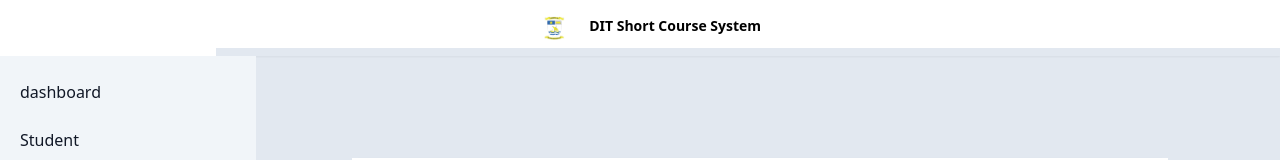
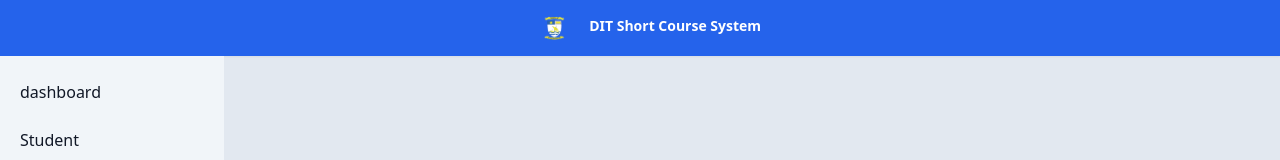
Before and after one commit to shadmbwagha/short-courses-vfe, a Vue app: page /studentForm in a window 1280 px wide. Shown: the top 160 px of the page. Built offline with nearby package versions, Linux system fonts and the light colour scheme; no server answers; what vue-toast-notification would draw is missing.

Commit message:
fron end

```diff
--- a/src/components/Header.vue
+++ b/src/components/Header.vue
@@ -1,6 +1,6 @@
 <template>
-  <div class="fixed top-0 left-0 flex items-center justify-center w-full py-4 mb-0 bg-white-600 shadow-sm">
-    <div class="flex font-bold text-sm">
+  <div class="fixed top-0 left-0 flex items-center justify-center w-full py-4 mb-0 bg-blue-600 shadow-sm">
+    <div class="flex text-sm font-bold text-white">
       <img src="../assets/images/slogo.png" class="h-6 mx-6 "/>
         DIT Short Course System
     </div>
--- a/src/components/Nav.vue
+++ b/src/components/Nav.vue
@@ -6,7 +6,7 @@
    </svg>
 </button>
 
-<aside id="separator-sidebar" class="fixed left-0 z-40 w-64 h-screen transition-transform -translate-x-full top-15 sm:translate-x-0" aria-label="Sidebar">
+<aside id="separator-sidebar" class="fixed left-0 z-40 w-56 h-screen transition-transform -translate-x-full top-15 sm:translate-x-0" aria-label="Sidebar">
    <div class="h-full px-3 py-4 overflow-y-auto bg-slate-100 darkv:bg-gray-800">
       <ul class="space-y-2">
 
--- a/src/components/StudentForm.vue
+++ b/src/components/StudentForm.vue
@@ -1,5 +1,5 @@
 <template>
-  <div class="flex items-center justify-center h-screen -m-8 bg-slate-200">
+  <div class="flex items-center justify-center h-screen -m-6 bg-slate-200">
     <div class="w-3/4 px-6 py-4 bg-white shadow-md">
       <div>
         <h1 class="mt-4 font-bold text-center text-md">
--- a/src/views/Main.vue
+++ b/src/views/Main.vue
@@ -4,7 +4,7 @@
     <div class="mt-14">
       <Nav></Nav>
     </div>
-    <div class="p-2 pt-6 sm:ml-60">
+    <div class="pt-6 sm:ml-60">
           <router-view />
     </div>
 
```
